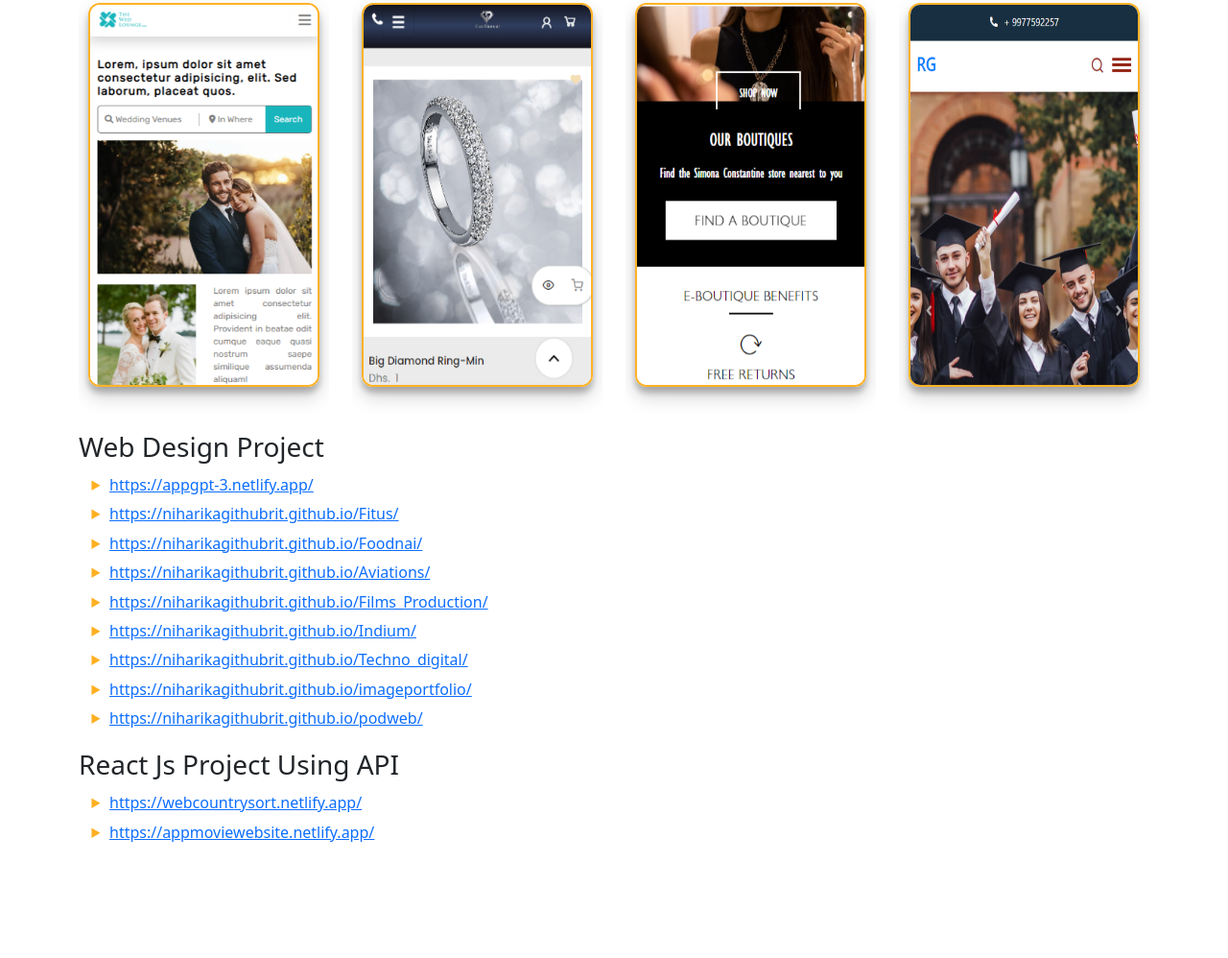
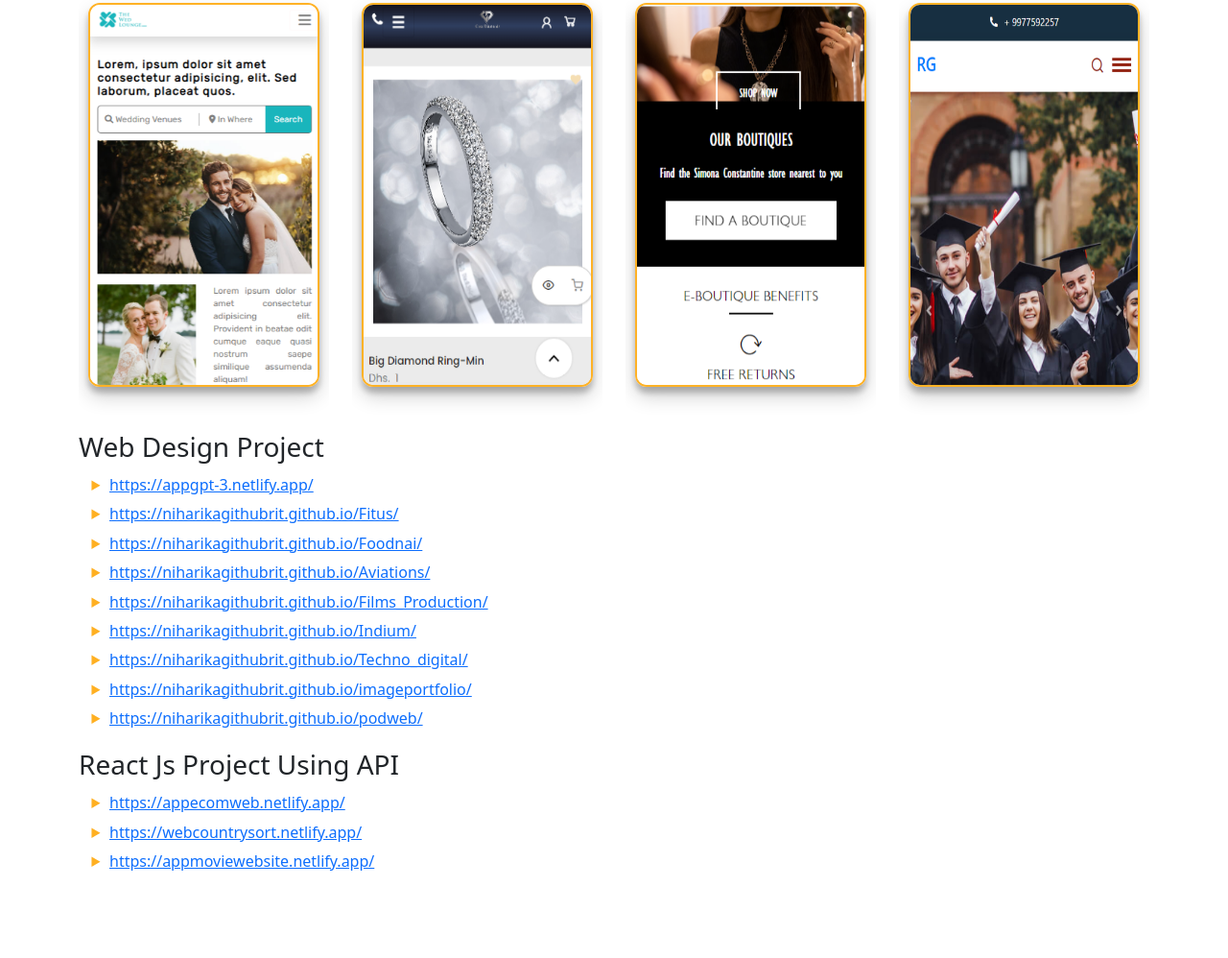
Before and after one commit to Niharikagithubrit/myportfolio, a plain HTML site: page index.html in a window 1280 px wide. Shown: the part 2647-3645 px from the top of the page at 96% size. Before the commit the page ends 3615 px from the top, so only its background shows below. Drawn offline with nearby package versions, Linux system fonts and the light colour scheme; a web font is replaced by a local one.

Commit message:
Update index.html

```diff
--- a/index.html
+++ b/index.html
@@ -720,6 +720,8 @@
 						</ul>
 						<h3>React Js Project Using API</h3>
 						<ul>
+
+							<li><a href="https://appecomweb.netlify.app/">https://appecomweb.netlify.app/</a></li>
 							<li><a href="https://webcountrysort.netlify.app/">https://webcountrysort.netlify.app/</a></li>
 <!-- 							<li><a href="https://crudlearn.netlify.app/">https://crudlearn.netlify.app/</a></li> -->
 							<li><a href="https://appmoviewebsite.netlify.app/">https://appmoviewebsite.netlify.app/</a></li>
```
